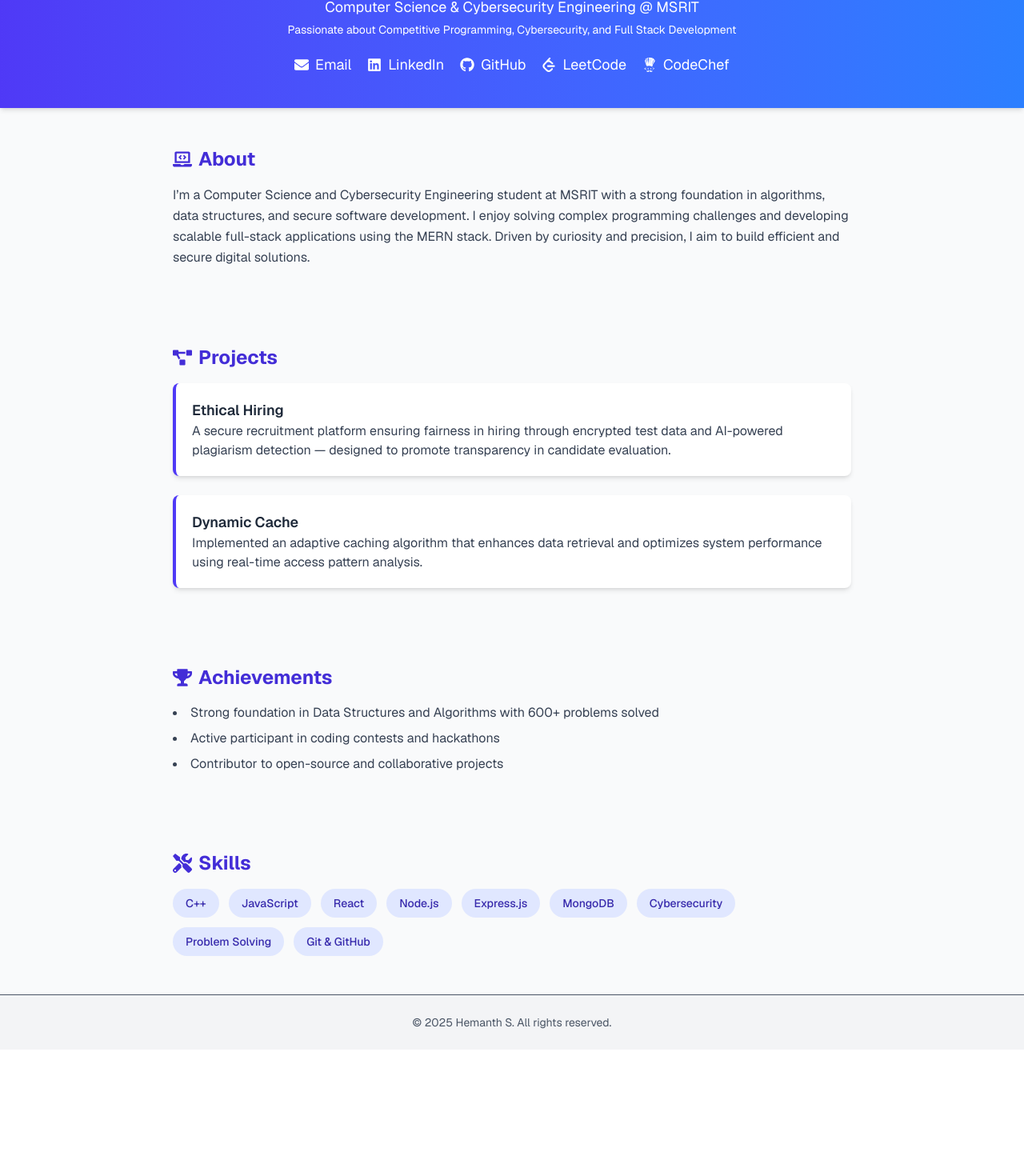
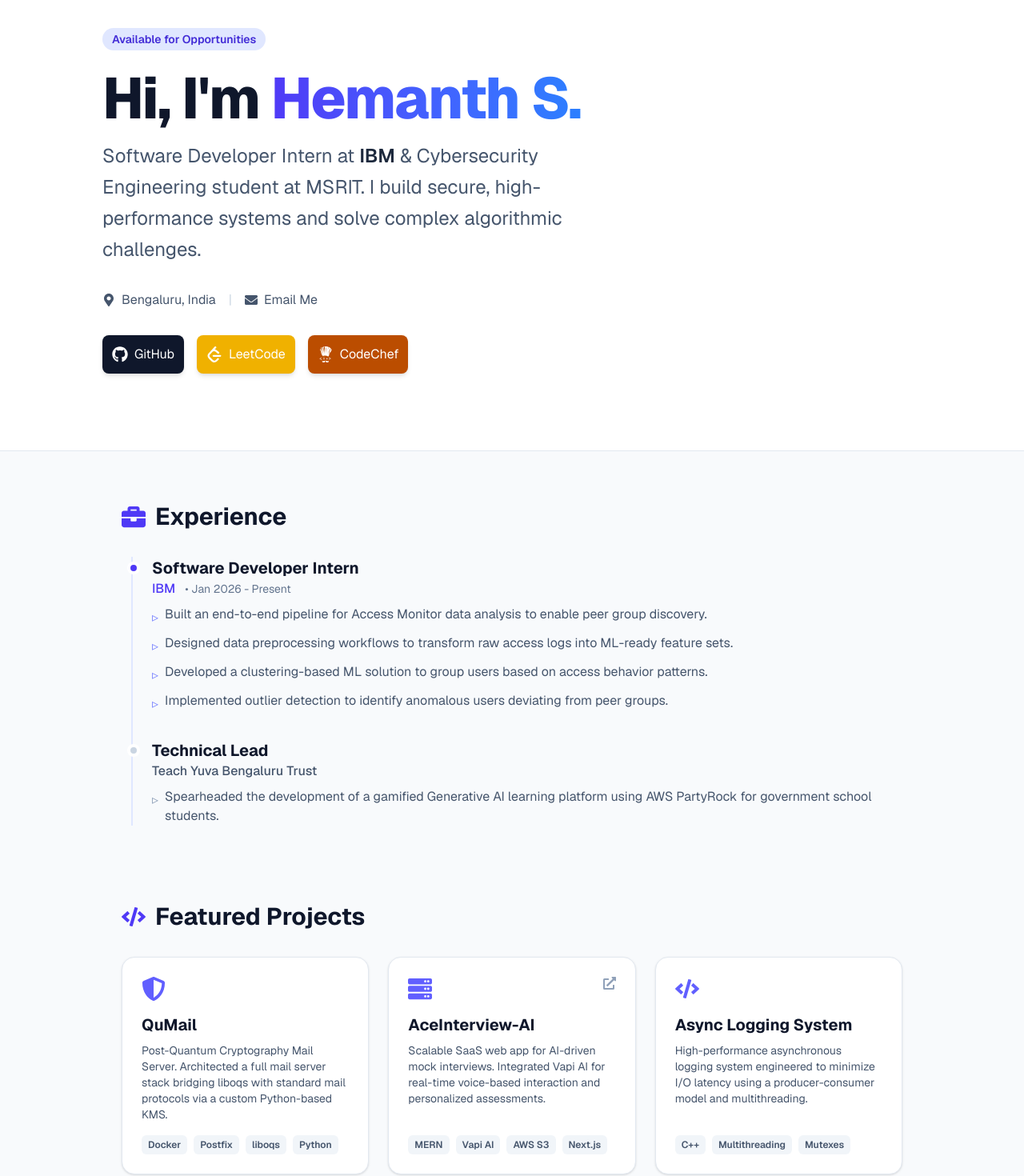
Before and after one commit to zennyMe17/hemanth_portfolio, a Next.js app: page / in a window 1280 px wide. Shown: the part 93-1563 px from the top of the page at 80% size. Before the commit the page ends 1405 px from the top, so only its background shows below. Built offline with nearby package versions, Linux system fonts and the light colour scheme.

Commit message:
Update personal information and enhance layout

```diff
--- a/app/page.tsx
+++ b/app/page.tsx
@@ -5,147 +5,204 @@ import {
   FaEnvelope,
   FaLinkedin,
   FaGithub,
-  FaTools,
-  FaLaptopCode,
-  FaProjectDiagram,
+  FaMapMarkerAlt,
+  FaExternalLinkAlt,
+  FaBriefcase,
+  FaGraduationCap,
   FaTrophy,
+  FaCode,
+  FaServer,
+  FaShieldAlt,
 } from "react-icons/fa";
-import { SiLeetcode, SiCodechef } from "react-icons/si";
+import { SiLeetcode, SiCodechef, SiNextdotjs, SiReact, SiNodedotjs, SiMongodb, SiDocker, SiCplusplus, SiPython } from "react-icons/si";
 
 export default function Home() {
   const contact = {
-    email: "yourname@example.com",
-    linkedin: "https://www.linkedin.com/in/hemanth-s-b239b02b3/",
+    email: "gowda.hemanth.1718@gmail.com",
     github: "https://github.com/zennyMe17",
-    leetcode: "https://leetcode.com/u/Hemanth_gowda1718/",
+    leetcode: "https://leetcode.com/u/CuteItachi1718/",
     codechef: "https://www.codechef.com/users/uchiha_hemanth",
+    phone: "+91-7022158519",
   };
 
   return (
-    <div className="min-h-screen bg-gray-50 text-gray-800 font-sans">
+    <div className="min-h-screen bg-slate-50 text-slate-900 font-sans selection:bg-indigo-200 selection:text-indigo-900">
       <Head>
-        <title>Hemanth S | Portfolio</title>
+        <title>Hemanth S | Software Engineer</title>
+        <meta name="description" content="Portfolio of Hemanth S, Software Developer Intern at IBM & Cybersecurity Engineer." />
       </Head>
 
-      {/* ===== Header Section ===== */}
-      <header className="bg-gradient-to-r from-indigo-600 to-blue-500 text-white py-10 shadow-md text-center">
-        <h1 className="text-4xl font-bold mb-2">Hemanth S</h1>
-        <p className="text-lg">Computer Science & Cybersecurity Engineering @ MSRIT</p>
-        <p className="text-sm mt-1">
-          Passionate about Competitive Programming, Cybersecurity, and Full Stack Development
+      {/* ===== Hero Section ===== */}
+      <header className="relative bg-white border-b border-slate-200 pt-20 pb-16 px-6 lg:pt-32 lg:pb-24 overflow-hidden">
+        <div className="absolute top-0 left-0 w-full h-full bg-[radial-gradient(ellipse_at_top_right,_var(--tw-gradient-stops))] from-indigo-100 via-transparent to-transparent opacity-60"></div>
+        <div className="max-w-5xl mx-auto relative z-10">
+          <div className="inline-block px-3 py-1 mb-6 text-sm font-semibold text-indigo-700 bg-indigo-100 rounded-full">
+            Available for Opportunities
+          </div>
+          <h1 className="text-5xl md:text-7xl font-extrabold tracking-tight text-slate-900 mb-4">
+            Hi, I'm <span className="text-transparent bg-clip-text bg-gradient-to-r from-indigo-600 to-blue-500">Hemanth S.</span>
+          </h1>
+          <p className="text-xl md:text-2xl text-slate-600 max-w-2xl mb-8 leading-relaxed">
+            Software Developer Intern at <span className="font-semibold text-slate-800">IBM</span> & Cybersecurity Engineering student at MSRIT. I build secure, high-performance systems and solve complex algorithmic challenges.
           </p>
 
-        <div className="flex justify-center mt-5 flex-wrap gap-5 text-lg">
-          <a
-            href={`mailto:${contact.email}`}
-            className="flex items-center hover:text-gray-200 transition-colors"
-          >
-            <FaEnvelope className="mr-2" /> Email
+          <div className="flex flex-wrap gap-4 text-slate-600 mb-8 items-center text-sm md:text-base">
+            <span className="flex items-center gap-2"><FaMapMarkerAlt /> Bengaluru, India</span>
+            <span className="text-slate-300">|</span>
+            <a href={`mailto:${contact.email}`} className="flex items-center gap-2 hover:text-indigo-600 transition-colors"><FaEnvelope /> Email Me</a>
+          </div>
+
+          <div className="flex flex-wrap gap-4">
+            <a href={contact.github} target="_blank" rel="noopener noreferrer" className="p-3 bg-slate-900 text-white rounded-lg hover:bg-slate-800 transition-all hover:-translate-y-1 shadow-md flex items-center gap-2">
+              <FaGithub className="text-xl" /> GitHub
             </a>
-          <a
-            href={contact.linkedin}
-            target="_blank"
-            rel="noopener noreferrer"
-            className="flex items-center hover:text-gray-200 transition-colors"
-          >
-            <FaLinkedin className="mr-2" /> LinkedIn
+            <a href={contact.leetcode} target="_blank" rel="noopener noreferrer" className="p-3 bg-yellow-500 text-white rounded-lg hover:bg-yellow-600 transition-all hover:-translate-y-1 shadow-md flex items-center gap-2">
+              <SiLeetcode className="text-xl" /> LeetCode
             </a>
-          <a
-            href={contact.github}
-            target="_blank"
-            rel="noopener noreferrer"
-            className="flex items-center hover:text-gray-200 transition-colors"
-          >
-            <FaGithub className="mr-2" /> GitHub
+            <a href={contact.codechef} target="_blank" rel="noopener noreferrer" className="p-3 bg-amber-700 text-white rounded-lg hover:bg-amber-800 transition-all hover:-translate-y-1 shadow-md flex items-center gap-2">
+              <SiCodechef className="text-xl" /> CodeChef
             </a>
-          <a
-            href={contact.leetcode}
-            target="_blank"
-            rel="noopener noreferrer"
-            className="flex items-center hover:text-gray-200 transition-colors"
-          >
-            <SiLeetcode className="mr-2" /> LeetCode
-          </a>
-          <a
-            href={contact.codechef}
-            target="_blank"
-            rel="noopener noreferrer"
-            className="flex items-center hover:text-gray-200 transition-colors"
-          >
-            <SiCodechef className="mr-2" /> CodeChef
-          </a>
+          </div>
         </div>
       </header>
 
-      {/* ===== About Section ===== */}
-      <section className="max-w-4xl mx-auto px-6 py-12">
-        <h2 className="text-2xl font-bold text-indigo-700 mb-4 flex items-center">
-          <FaLaptopCode className="mr-2" /> About
+      <main className="max-w-5xl mx-auto px-6 py-16 space-y-24">
+
+        {/* ===== Experience Section ===== */}
+        <section>
+          <h2 className="text-3xl font-bold text-slate-900 mb-8 flex items-center gap-3">
+            <FaBriefcase className="text-indigo-600" /> Experience
           </h2>
-        <p className="leading-relaxed text-gray-700">
-          I’m a Computer Science and Cybersecurity Engineering student at MSRIT with a strong
-          foundation in algorithms, data structures, and secure software development. I enjoy solving
-          complex programming challenges and developing scalable full-stack applications using the
-          MERN stack. Driven by curiosity and precision, I aim to build efficient and secure digital solutions.
-        </p>
+          <div className="space-y-8 border-l-2 border-indigo-100 ml-3 pl-6">
+
+            <div className="relative">
+              <div className="absolute -left-[31px] top-1.5 h-4 w-4 rounded-full border-4 border-white bg-indigo-600"></div>
+              <h3 className="text-xl font-bold text-slate-900">Software Developer Intern</h3>
+              <p className="text-indigo-600 font-medium mb-2">IBM <span className="text-slate-500 font-normal text-sm ml-2">• Jan 2026 - Present</span></p>
+              <ul className="list-none space-y-2 text-slate-600">
+                <li className="flex items-start gap-2"><span className="text-indigo-400 mt-1">▹</span> Built an end-to-end pipeline for Access Monitor data analysis to enable peer group discovery.</li>
+                <li className="flex items-start gap-2"><span className="text-indigo-400 mt-1">▹</span> Designed data preprocessing workflows to transform raw access logs into ML-ready feature sets.</li>
+                <li className="flex items-start gap-2"><span className="text-indigo-400 mt-1">▹</span> Developed a clustering-based ML solution to group users based on access behavior patterns.</li>
+                <li className="flex items-start gap-2"><span className="text-indigo-400 mt-1">▹</span> Implemented outlier detection to identify anomalous users deviating from peer groups.</li>
+              </ul>
+            </div>
+
+            <div className="relative">
+              <div className="absolute -left-[31px] top-1.5 h-4 w-4 rounded-full border-4 border-white bg-slate-300"></div>
+              <h3 className="text-xl font-bold text-slate-900">Technical Lead</h3>
+              <p className="text-slate-600 font-medium mb-2">Teach Yuva Bengaluru Trust</p>
+              <ul className="list-none space-y-2 text-slate-600">
+                <li className="flex items-start gap-2"><span className="text-slate-400 mt-1">▹</span> Spearheaded the development of a gamified Generative AI learning platform using AWS PartyRock for government school students.</li>
+              </ul>
+            </div>
+
+          </div>
         </section>
 
         {/* ===== Projects Section ===== */}
-      <section className="max-w-4xl mx-auto px-6 py-12">
-        <h2 className="text-2xl font-bold text-indigo-700 mb-4 flex items-center">
-          <FaProjectDiagram className="mr-2" /> Projects
+        <section>
+          <h2 className="text-3xl font-bold text-slate-900 mb-8 flex items-center gap-3">
+            <FaCode className="text-indigo-600" /> Featured Projects
           </h2>
-        <div className="space-y-6">
-          <div className="bg-white shadow-md p-5 rounded-lg border-l-4 border-indigo-600">
-            <h3 className="text-lg font-semibold">Ethical Hiring</h3>
-            <p className="text-gray-700">
-              A secure recruitment platform ensuring fairness in hiring through encrypted test data
-              and AI-powered plagiarism detection — designed to promote transparency in candidate evaluation.
+          <div className="grid md:grid-cols-2 lg:grid-cols-3 gap-6">
+
+            {/* Project 1 */}
+            <div className="bg-white rounded-2xl p-6 shadow-sm border border-slate-200 hover:shadow-lg hover:border-indigo-300 transition-all flex flex-col h-full">
+              <div className="flex justify-between items-start mb-4">
+                <FaShieldAlt className="text-3xl text-indigo-500" />
+              </div>
+              <h3 className="text-xl font-bold text-slate-900 mb-2">QuMail</h3>
+              <p className="text-slate-600 text-sm mb-4 flex-grow">
+                Post-Quantum Cryptography Mail Server. Architected a full mail server stack bridging liboqs with standard mail protocols via a custom Python-based KMS.
+              </p>
+              <div className="flex flex-wrap gap-2 mt-auto">
+                {['Docker', 'Postfix', 'liboqs', 'Python'].map(tech => (
+                  <span key={tech} className="px-2 py-1 bg-slate-100 text-slate-600 text-xs font-semibold rounded-md">{tech}</span>
+                ))}
+              </div>
+            </div>
+
+            {/* Project 2 */}
+            <div className="bg-white rounded-2xl p-6 shadow-sm border border-slate-200 hover:shadow-lg hover:border-indigo-300 transition-all flex flex-col h-full">
+              <div className="flex justify-between items-start mb-4">
+                <FaServer className="text-3xl text-indigo-500" />
+                <a href="https://github.com/zennyMe17/AceInterview-AI" target="_blank" rel="noopener noreferrer" className="text-slate-400 hover:text-indigo-600"><FaExternalLinkAlt /></a>
+              </div>
+              <h3 className="text-xl font-bold text-slate-900 mb-2">AceInterview-AI</h3>
+              <p className="text-slate-600 text-sm mb-4 flex-grow">
+                Scalable SaaS web app for AI-driven mock interviews. Integrated Vapi AI for real-time voice-based interaction and personalized assessments.
+              </p>
+              <div className="flex flex-wrap gap-2 mt-auto">
+                {['MERN', 'Vapi AI', 'AWS S3', 'Next.js'].map(tech => (
+                  <span key={tech} className="px-2 py-1 bg-slate-100 text-slate-600 text-xs font-semibold rounded-md">{tech}</span>
+                ))}
+              </div>
+            </div>
+
+            {/* Project 3 */}
+            <div className="bg-white rounded-2xl p-6 shadow-sm border border-slate-200 hover:shadow-lg hover:border-indigo-300 transition-all flex flex-col h-full">
+              <div className="flex justify-between items-start mb-4">
+                <FaCode className="text-3xl text-indigo-500" />
+              </div>
+              <h3 className="text-xl font-bold text-slate-900 mb-2">Async Logging System</h3>
+              <p className="text-slate-600 text-sm mb-4 flex-grow">
+                High-performance asynchronous logging system engineered to minimize I/O latency using a producer-consumer model and multithreading.
+              </p>
+              <div className="flex flex-wrap gap-2 mt-auto">
+                {['C++', 'Multithreading', 'Mutexes'].map(tech => (
+                  <span key={tech} className="px-2 py-1 bg-slate-100 text-slate-600 text-xs font-semibold rounded-md">{tech}</span>
+                ))}
+              </div>
+            </div>
+
+          </div>
+        </section>
+
+        {/* ===== Achievements Section ===== */}
+        <section>
+          <div className="bg-gradient-to-br from-slate-900 to-indigo-950 rounded-3xl p-8 md:p-12 text-white shadow-xl">
+            <h2 className="text-2xl md:text-3xl font-bold mb-8 flex items-center gap-3">
+              <FaTrophy className="text-yellow-400" /> Competitive Programming & Achievements
+            </h2>
+            <div className="grid md:grid-cols-2 gap-8">
+              <div>
+                <h3 className="text-xl font-semibold mb-2 text-indigo-200">Data Structures & Algorithms</h3>
+                <ul className="space-y-3">
+                  <li className="flex items-center gap-3">
+                    <SiLeetcode className="text-yellow-500 text-xl" />
+                    <span><strong className="text-white">1946 Rating (Knight)</strong> on LeetCode (Top 3%)</span>
+                  </li>
+                  <li className="flex items-center gap-3">
+                    <SiCodechef className="text-amber-600 text-xl" />
+                    <span><strong className="text-white">1420 Rating</strong> on CodeChef</span>
+                  </li>
+                </ul>
+              </div>
+              <div>
+                <h3 className="text-xl font-semibold mb-2 text-indigo-200">Hackathons & Competitions</h3>
+                <p className="text-slate-300 leading-relaxed">
+                  Selected as a <strong className="text-white">Pre-Finalist</strong> in <strong className="text-white">Flipkart GRiD 5.0</strong> Software Development Track among thousands of participants nationwide.
                 </p>
               </div>
-
-          <div className="bg-white shadow-md p-5 rounded-lg border-l-4 border-indigo-600">
-            <h3 className="text-lg font-semibold">Dynamic Cache</h3>
-            <p className="text-gray-700">
-              Implemented an adaptive caching algorithm that enhances data retrieval and optimizes
-              system performance using real-time access pattern analysis.
-            </p>
             </div>
           </div>
         </section>
 
-      {/* ===== Achievements Section ===== */}
-      <section className="max-w-4xl mx-auto px-6 py-12">
-        <h2 className="text-2xl font-bold text-indigo-700 mb-4 flex items-center">
-          <FaTrophy className="mr-2" /> Achievements
-        </h2>
-        <ul className="list-disc list-inside text-gray-700 space-y-2">
-          <li>Strong foundation in Data Structures and Algorithms with 600+ problems solved</li>
-          <li>Active participant in coding contests and hackathons</li>
-          <li>Contributor to open-source and collaborative projects</li>
-        </ul>
-      </section>
-
         {/* ===== Skills Section ===== */}
-      <section className="max-w-4xl mx-auto px-6 py-12">
-        <h2 className="text-2xl font-bold text-indigo-700 mb-4 flex items-center">
-          <FaTools className="mr-2" /> Skills
+        <section>
+          <h2 className="text-3xl font-bold text-slate-900 mb-8 flex items-center gap-3">
+            <FaCode className="text-indigo-600" /> Technical Skills
           </h2>
           <div className="flex flex-wrap gap-3">
             {[
-            "C++",
-            "JavaScript",
-            "React",
-            "Node.js",
-            "Express.js",
-            "MongoDB",
-            "Cybersecurity",
-            "Problem Solving",
-            "Git & GitHub",
+              "C++", "C", "Python", "JavaScript", "SQL",
+              "React.js", "Next.js", "Node.js", "Express.js", "MongoDB", "REST APIs",
+              "Docker", "Linux/Unix", "CI/CD", "GitHub Actions",
+              "Machine Learning", "System Design", "Cybersecurity", "Data Structures"
             ].map((skill) => (
               <span
                 key={skill}
-              className="px-4 py-2 bg-indigo-100 text-indigo-800 rounded-full text-sm font-medium"
+                className="px-4 py-2 bg-white border border-slate-200 text-slate-700 rounded-lg text-sm font-medium hover:border-indigo-400 hover:text-indigo-700 transition-colors cursor-default shadow-sm"
               >
                 {skill}
               </span>
@@ -153,9 +210,11 @@ export default function Home() {
           </div>
         </section>
 
+      </main>
+
       {/* ===== Footer ===== */}
-      <footer className="bg-gray-100 text-center py-6 text-gray-600 text-sm border-t">
-        © {new Date().getFullYear()} Hemanth S. All rights reserved.
+      <footer className="bg-white border-t border-slate-200 py-10 text-center text-slate-500">
+        <p>© {new Date().getFullYear()} Hemanth S. Built with Next.js & Tailwind.</p>
       </footer>
     </div>
   );
```
Lines whose indentation alone changed are shown as unchanged.
